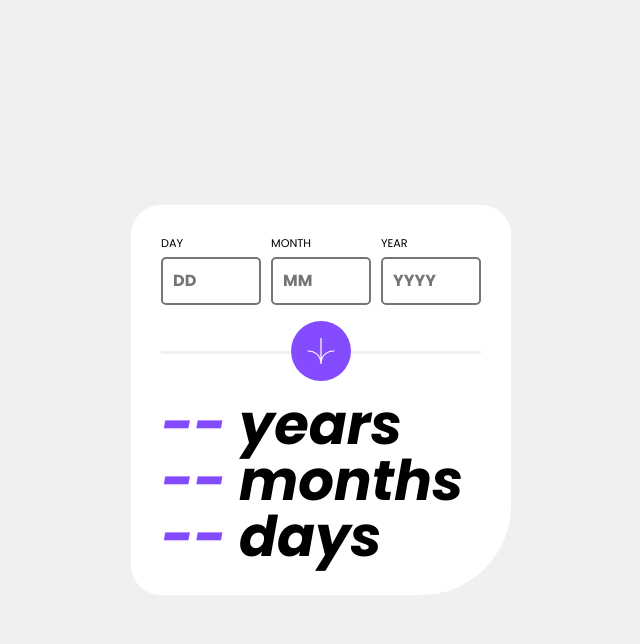
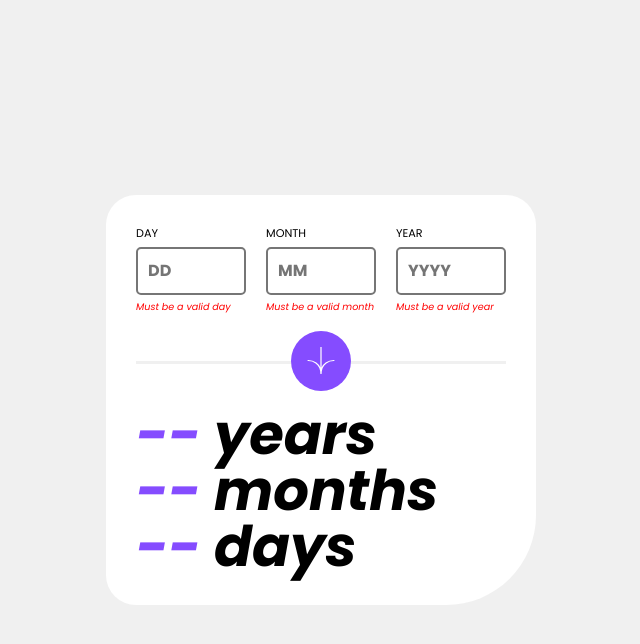
Before and after one commit to TreusK/FEChallenges, a plain HTML site: page 8-age-calculator-app-main/index.html in a window 1280 px wide. Both pictures are taken after a click on the button 640 px from the left and 350 px from the top of the page. Shown: the whole page, without its empty margins (319-959 px from the left). Drawn offline with Linux system fonts and the light colour scheme.

Commit message:
handling errors

```diff
--- a/8-age-calculator-app-main/index.html
+++ b/8-age-calculator-app-main/index.html
@@ -17,14 +17,17 @@
         <div>
           <label for='day'>DAY</label>
           <input type='numeric' name='day' id='day' maxlength='2' placeholder="DD" />
+          <p class='error errorDay'></p>
         </div>
         <div>
           <label for='month'>MONTH</label>
           <input type='numeric' name='month' id='month' maxlength='2' placeholder="MM" />
+          <p class='error errorMonth'></p>
         </div>
         <div>
           <label for='year'>YEAR</label>
           <input type='numeric' name='year' id='year' maxlength='4' placeholder="YYYY" />
+          <p class='error errorYear'></p>
         </div>
       </form>
       <div class='btnContainer'>
--- a/8-age-calculator-app-main/script.js
+++ b/8-age-calculator-app-main/script.js
@@ -1,3 +1,4 @@
+//dom grabbin
 let dayInput = document.querySelector('#day');
 let monthInput = document.querySelector('#month');
 let yearInput = document.querySelector('#year');
@@ -6,27 +7,62 @@ let daysRes = document.querySelector('.daysResult');
 let monthsRes = document.querySelector('.monthsResult');
 let yearsRes = document.querySelector('.yearsResult');
 
+let errorDay = document.querySelector('.errorDay');
+let errorMonth = document.querySelector('.errorMonth');
+let errorYear = document.querySelector('.errorYear');
+
 let submitBtn = document.querySelector('.submitBtn')
 
-submitBtn.addEventListener('click', handleAgeForm)
 
+//const
 const month = [31, 28, 31, 30, 31, 30, 31, 31, 30, 31, 30, 31];
 
-function validateDate(dateString) {
+
+//events
+submitBtn.addEventListener('click', handleAgeForm)
+dayInput.addEventListener('focus', clearError);
+monthInput.addEventListener('focus', clearError);
+yearInput.addEventListener('focus', clearError);
+
+//event functions
+function validateDate(d, m, y) {
+	let valid = true;
+	let dateString = y+ '-' +m+ '-' +d;
+
+	if(d == ''|| m == ''|| y == '') {
+		valid = false;
+	}
+
 	let res = Date.parse(dateString);
-	return (!isNaN(res));
+	if(isNaN(res)) {
+		valid = false;
+	}
+
+	if(d > 31 || d < 1) {
+		errorDay.innerText = "Must be a valid day"
+		valid = false
+	}
+
+	if(m > 12 || m < 1) {
+		errorMonth.innerText = "Must be a valid month"
+	}
+
+	let today = new Date();
+	let yearNow = today.getFullYear();
+	if(y > yearNow || y < 1000) {
+		errorYear.innerText = "Must be a valid year"
+	}
+
+	return valid;
 }
 
 function handleAgeForm() {
 	let d1 = dayInput.value;
 	let m1 = monthInput.value;
 	let y1 = yearInput.value;
-	let dateString = y1+ '-' +m1+ '-' +d1;
-
-	console.log(dateString)
 
 	//if the date isn't valid, stop
-	if(!validateDate(dateString)) {
+	if(!validateDate(d1, m1, y1)) {
 		console.log('bzzt not valid')
 		return
 	}
@@ -48,5 +84,9 @@ function handleAgeForm() {
   daysRes.innerText = d2 - d1;
   monthsRes.innerText = m2 - m1;
   yearsRes.innerText = y2 - y1;
+}
 
- }
+
+function clearError() {
+
+}
--- a/8-age-calculator-app-main/style.css
+++ b/8-age-calculator-app-main/style.css
@@ -38,6 +38,11 @@ button {
 	src: url("./assets/fonts/Poppins-Bold.ttf") format("truetype");
 }
 
+@font-face {
+	font-family: 'Poppins-Italic';
+	src: url("./assets/fonts/Poppins-Italic.ttf") format("truetype");
+}
+
 /* general */
 
 main {
@@ -61,7 +66,7 @@ main {
 form {
 	display: flex;
 	justify-content: space-between;
-	gap: 10px;
+	gap: 20px;
 }
 
 form label {
@@ -72,10 +77,17 @@ form label {
 
 form input {
 	padding: 10px;
-	width: 100px;
+	width: 110px;
 	border-radius: 5px;
 	border-style: solid;
 	font-family: 'Poppins-Bold';
+}
+
+form .error {
+	color: red;
+	font-size: 0.6em;
+	font-family: 'Poppins-Italic';
+	margin-top: 5px;
 }
 
 
```
